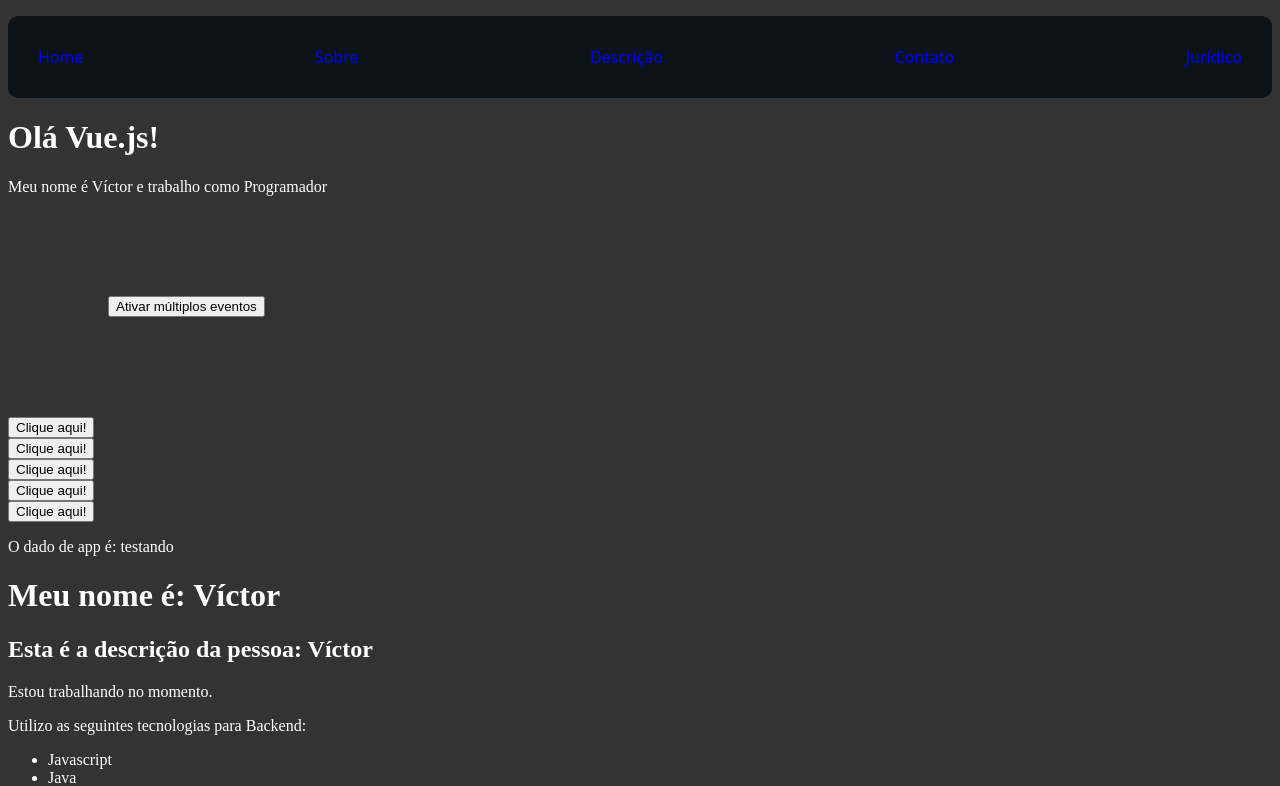
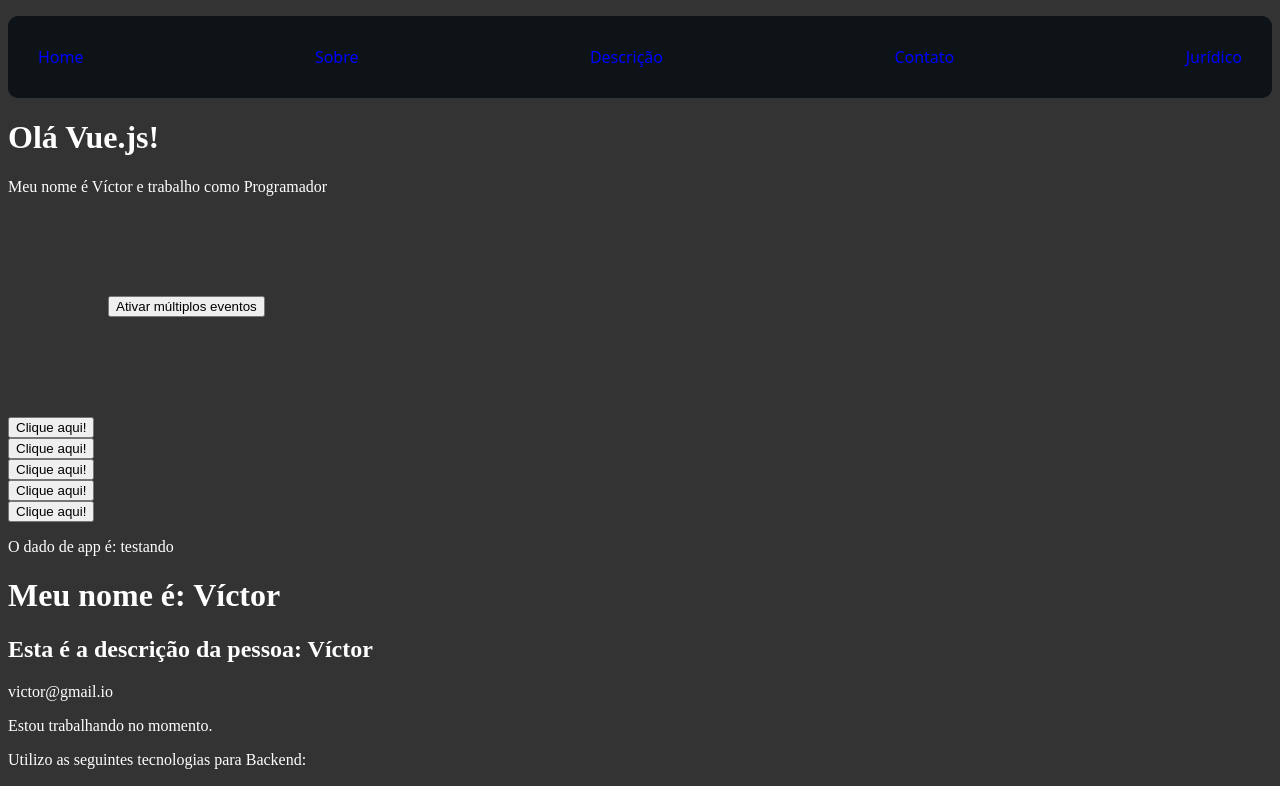
Before and after one commit to ardassejose/vue_playground, a Vue app: page / in a window 1280 px wide. Shown: the top 786 px of the page. Built offline with nearby package versions, Linux system fonts and the light colour scheme.

Commit message:
feat: props to elements

```diff
--- a/src/components/Info.vue
+++ b/src/components/Info.vue
@@ -1,5 +1,6 @@
 <template>
   <div>
+    <p>{{ email }} </p>
     <p v-if="isWorking">Estou trabalhando no momento.</p>
     <p v-else>Estou em busca de um trampo</p>
     <p>Utilizo as seguintes tecnologias para Backend:</p>
@@ -34,11 +35,13 @@ export default {
   components: {
     Picture,
   },
+  props: {
+    email: String
+  },
   data() {
     return {
       isWorking: true,
       showEmail: false,
-      email: "victor.ardasse@info.com",
       myLink: "https://www.google.com",
       textButton: "Mostrar e-mail",
       backendTechnology: ["Javascript", "Java", "C#", "MongoDB", "CSS"],
--- a/src/components/Pessoa.vue
+++ b/src/components/Pessoa.vue
@@ -1,7 +1,7 @@
 <template>
   <div>
     <h2>Esta é a descrição da pessoa: {{ nome }}</h2>
-    <Info />
+    <Info :email="email" />
     <Form />
   </div>
 </template>
@@ -18,7 +18,8 @@
     },
     data() {
       return {
-        nome: 'Víctor'
+        nome: 'Víctor',
+        email: 'victor@gmail.io'
       }
     }
   }
```
